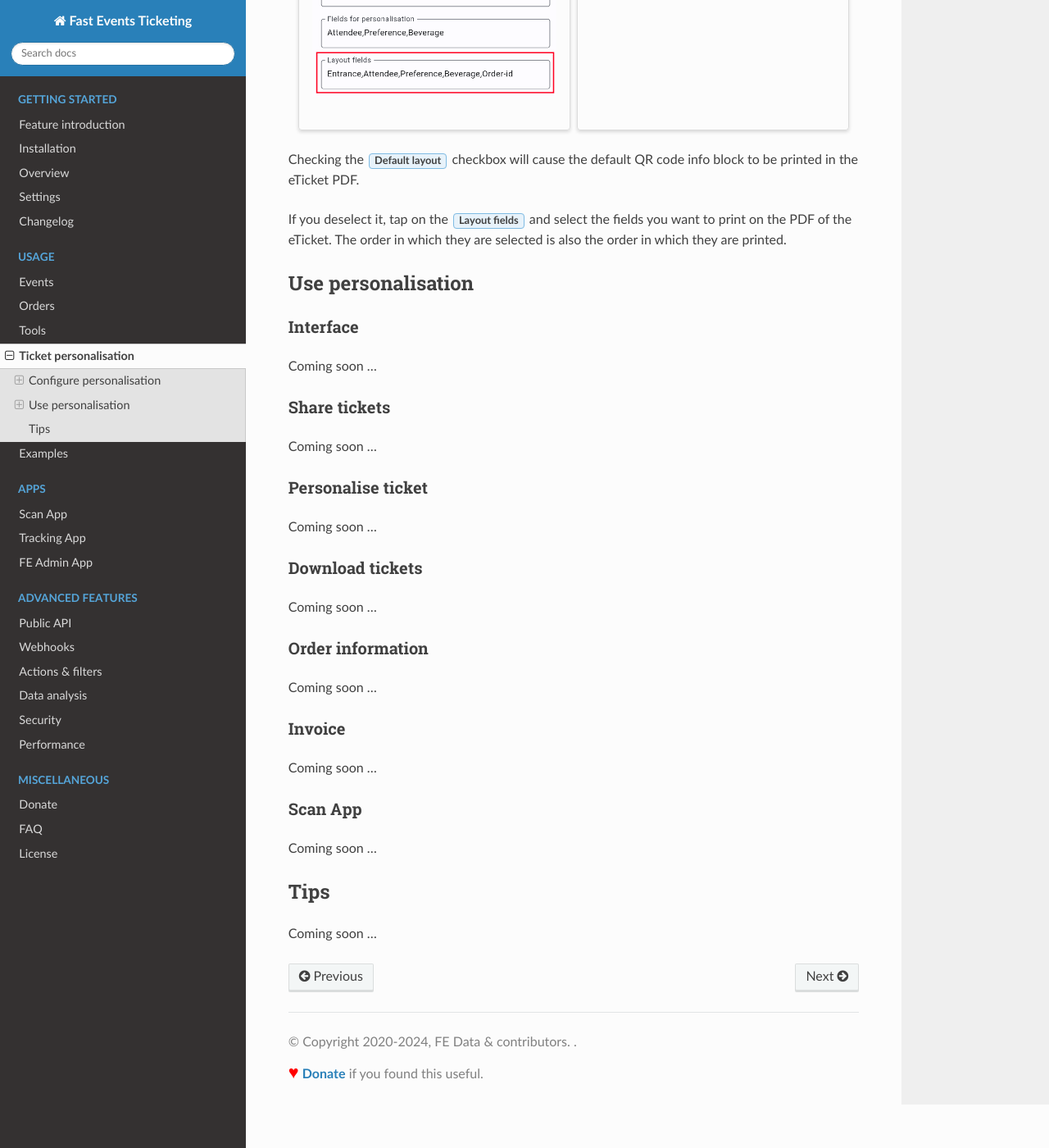
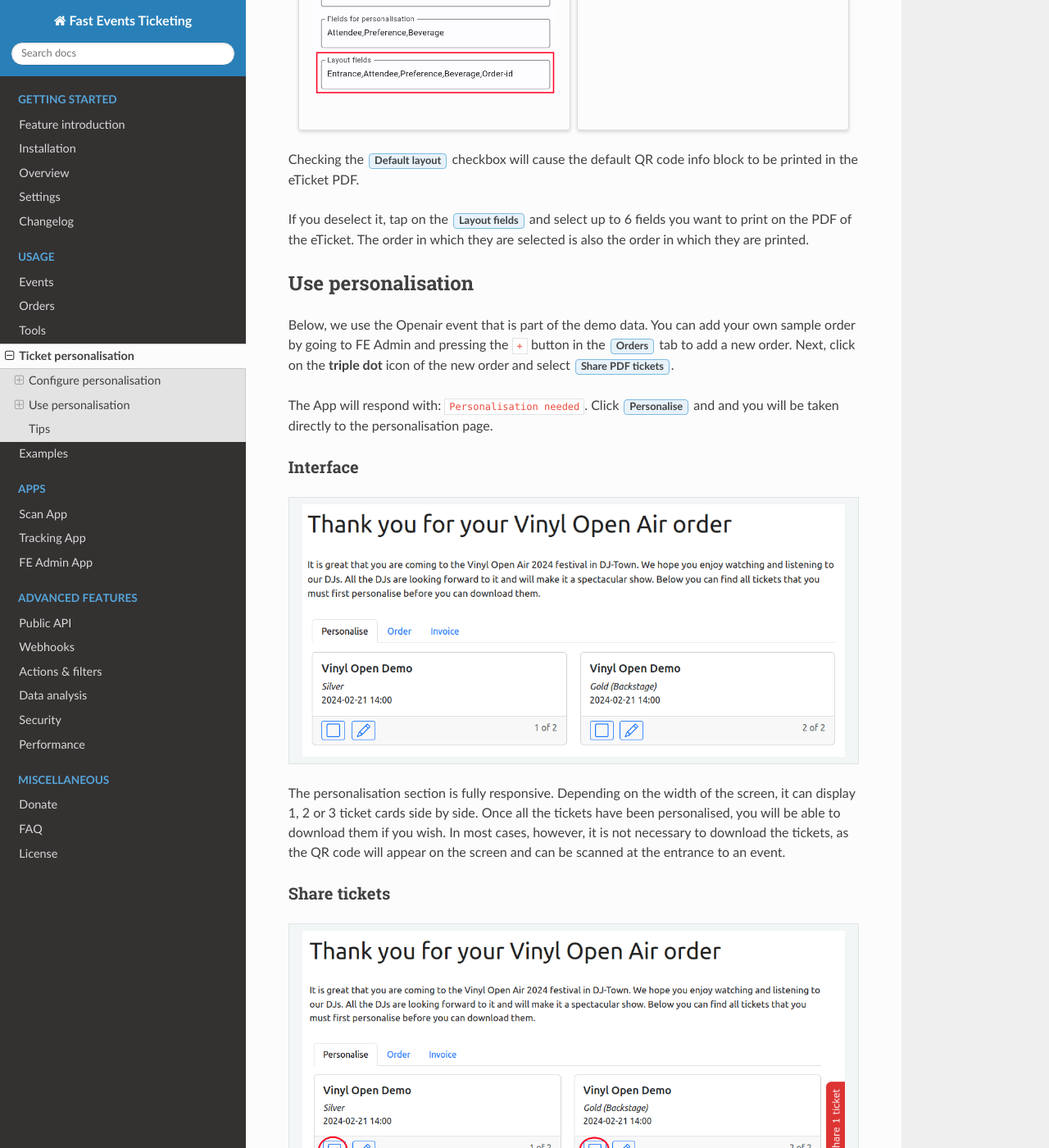
Before and after one commit to fe-data/fe-docs, a Sphinx documentation site: the page built from docs/usage/personalise.rst, in a window 1280 px wide and 1400 px high, scrolled down 3202 px. Shown: the whole window at 82% size. Built offline with Sphinx 7.4.7 and the Read the Docs theme 2.0.0, drawn with Linux system fonts in a browser that asks for light colours; some of the changed text lies outside the part shown.

Commit message:
Explain personalisation usage

```diff
--- a/docs/usage/personalise.rst
+++ b/docs/usage/personalise.rst
@@ -21,10 +21,10 @@ Configure personalisation
 
        The first step is to define 1 or more `input fields <events.html#input-fields>`_.
 
-       If the :guilabel:`Personalised` checkbox is unchecked, the field will be displayed on the order form.
+       If the :guilabel:`Personalise` checkbox is unchecked, the field will be displayed on the order form.
        This means that the field has the same value for all tickets and can't be changed once the order has been submitted.
 
-       If the :guilabel:`Personalised` checkbox is checked, the field must be personalised for each ticket.
+       If the :guilabel:`Personalise` checkbox is checked, the field must be personalised for each ticket.
 
 2. Use in ticket types
 ^^^^^^^^^^^^^^^^^^^^^^
@@ -111,40 +111,129 @@ The order in which they are selected is also the order in which they will be dis
 
 Checking the :guilabel:`Default layout` checkbox will cause the default QR code info block to be printed in the eTicket PDF.
 
-If you deselect it, tap on the :guilabel:`Layout fields` and select the fields you want to print on the PDF of the eTicket.
+If you deselect it, tap on the :guilabel:`Layout fields` and select up to 6 fields you want to print on the PDF of the eTicket.
 The order in which they are selected is also the order in which they are printed.
 
 Use personalisation
 -------------------
+Below, we use the Openair event that is part of the demo data. You can add your own sample order by going to FE Admin
+and pressing the ``+`` button in the :guilabel:`Orders` tab to add a new order. Next, click on the **triple dot** icon of the new
+order and select :guilabel:`Share PDF tickets`.
+
+The App will respond with: ``Personalisation needed``. Click :guilabel:`Personalise` and and you will be taken directly to the personalisation page.
 
 Interface
 ^^^^^^^^^
-Coming soon ...
+.. list-table::
+
+    * - .. image:: ../_static/images/usage/Pers-page-1.png
+           :target: ../_static/images/usage/Pers-page-1.png
+           :alt: Personalisation page
+
+The personalisation section is fully responsive. Depending on the width of the screen, it can display 1, 2 or 3 ticket cards side by side.
+Once all the tickets have been personalised, you will be able to download them if you wish.
+In most cases, however, it is not necessary to download the tickets, as the QR code will appear on the screen and can be scanned at the entrance to an event.
 
 Share tickets
 ^^^^^^^^^^^^^
-Coming soon ...
+.. list-table::
+
+    * - .. image:: ../_static/images/usage/Pers-page-share-1.png
+           :target: ../_static/images/usage/Pers-page-share-1.png
+           :alt: Share tickets
+
+If you have purchased a number of tickets, it is possible to share 1 or more with other people so that they can personalise their own tickets.
+Once you start selecting tickets, a red button will appear on the right hand side of the screen.
+
+.. list-table::
+
+    * - .. image:: ../_static/images/usage/Pers-page-share-2.png
+           :target: ../_static/images/usage/Pers-page-share-2.png
+           :alt: Share tickets link
+
+Tap, in this example, the :guilabel:`Share 1 ticket` and a popup dialog will show the link to share.
+Copy it and share it with another attendee so they can personalise their own tickets.
+After sharing, each shared ticket will have a small red badge attached to it to remind you that it has been shared.
+
+The person receiving the share will see a similar screen, but there are some differences:
+
+1. It is not possible to select and share tickets.
+2. The :guilabel:`Order` and :guilabel:`Invoice` are not available.
 
 Personalise ticket
 ^^^^^^^^^^^^^^^^^^
-Coming soon ...
+.. list-table::
+
+    * - .. image:: ../_static/images/usage/Pers-page-edit-1.png
+           :target: ../_static/images/usage/Pers-page-edit-1.png
+           :alt: Personalise ticket
+
+Tap the ``pencil`` icon to personalise the ticket and the :guilabel:`Save` button to save it.
+Once the ticket has been saved, it will no longer be possible to edit it.
+The ``pencil`` icon is no longer available.
+
+.. list-table::
+
+    * - .. image:: ../_static/images/usage/Pers-page-edit-2.png
+           :target: ../_static/images/usage/Pers-page-edit-2.png
+           :alt: Personalised ticket saved
+
+You can of course personalise shared tickets yourself, but once you have done so, the recipient of the shared ticket will see the data if they try to personalise it.
+Conversely, if the other person has personalised one or more tickets and you try to personalise it, it will also
+warn that the ticket has already been personalised. The data will be displayed and you will not be able to edit it.
+
+Once all tickets have been personalised the QR codes become visible.
 
 Download tickets
 ^^^^^^^^^^^^^^^^
-Coming soon ...
+.. list-table::
+
+    * - .. image:: ../_static/images/usage/Pers-page-download.png
+           :target: ../_static/images/usage/Pers-page-download.png
+           :alt: Download tickets
+
+Download all tickets by tapping the ``tickets`` icon at the top right,
+or download an individual ticket by tapping the ``download`` icon in a ticket card.
 
 Order information
 ^^^^^^^^^^^^^^^^^
-Coming soon ...
+.. list-table::
+
+    * - .. image:: ../_static/images/usage/Pers-page-order.png
+           :target: ../_static/images/usage/Pers-page-order.png
+           :alt: Order overview
+
+A simplified order overview that is not visible to share recipients.
 
 Invoice
 ^^^^^^^
-Coming soon ...
+.. list-table::
+
+    * - .. image:: ../_static/images/usage/Pers-page-order.png
+           :target: ../_static/images/usage/Pers-page-order.png
+           :alt: Order overview
+
+This tab is only visible if invoices are enabled at the event level. See `Event settings <events.html#event-settings>`_.
+Fill in the form, :guilabel:`Save` it and you will be able to download the invoice.
 
 Scan App
 ^^^^^^^^
-Coming soon ...
+.. grid:: 2
+   :gutter: 2
+
+   .. grid-item-card::  Data in Scan App
+
+       .. figure:: ../_static/images/usage/Pers-scan-app.png
+          :target: ../_static/images/usage/Pers-scan-app.png
+          :alt: Data in Scan App
+
+   .. grid-item::
+
+       When you scan a personalised ticket, all the data is displayed in the green box on the scan screen.
 
 Tips
 ----
-Coming soon ...
+.. note::
+   It can also be useful to use the personalisation module for events that don't use personalisation.
+   It will allow customers to simply present the QR codes at a scanning point without printing them,
+   or to download all or individual tickets.
```
Also changed, not shown: other parts of docs/usage/personalise.rst (+1 -1 lines), docs/_static/images/usage/Pers-page-1.png (added), docs/_static/images/usage/Pers-page-download.png (added), docs/_static/images/usage/Pers-page-edit-1.png (added), docs/_static/images/usage/Pers-page-edit-2.png (added), docs/_static/images/usage/Pers-page-order.png (added), docs/_static/images/usage/Pers-page-share-1.png (added), docs/_static/images/usage/Pers-page-share-2.png (added), docs/_static/images/usage/Pers-scan-app.png (added).
